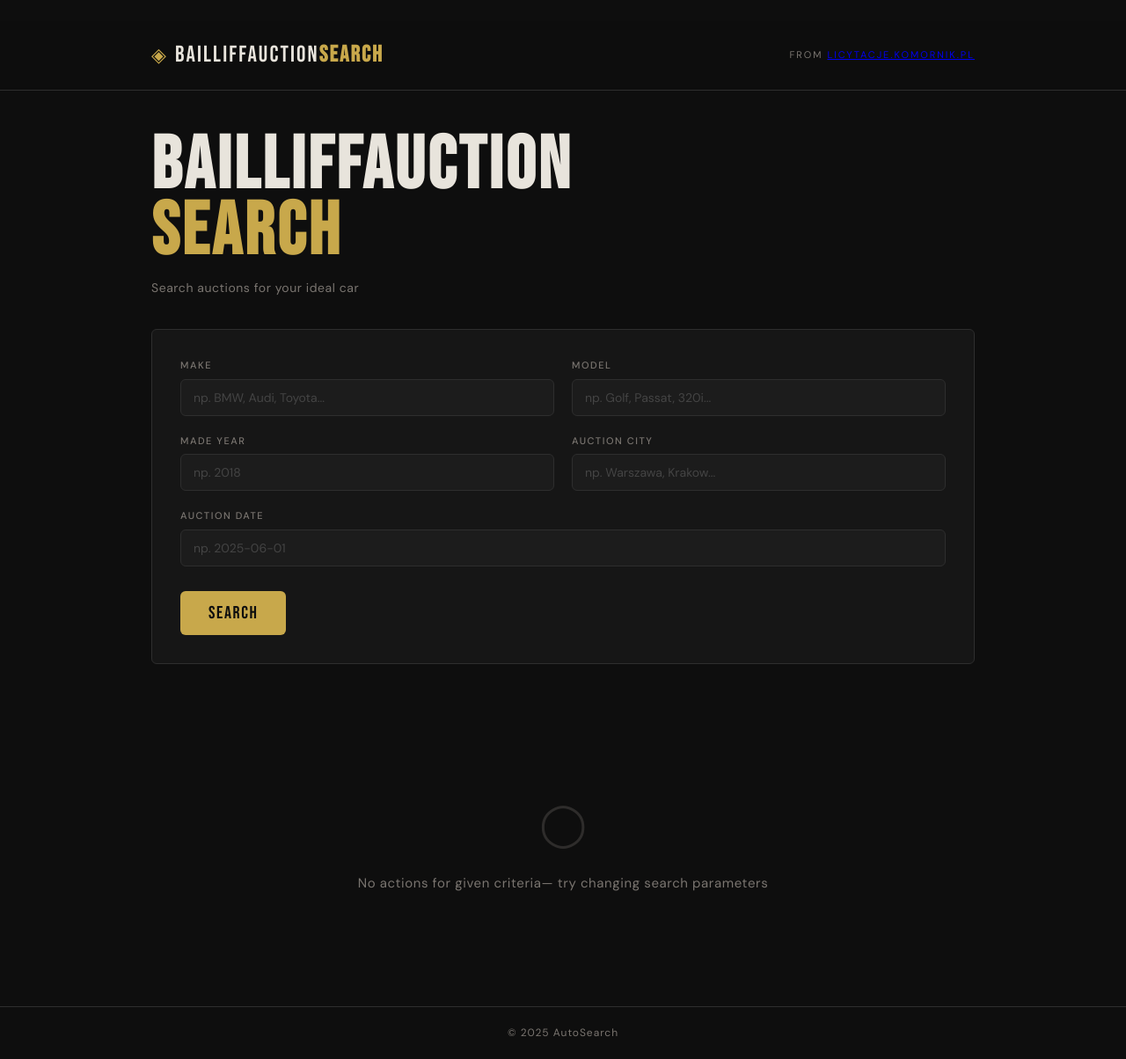
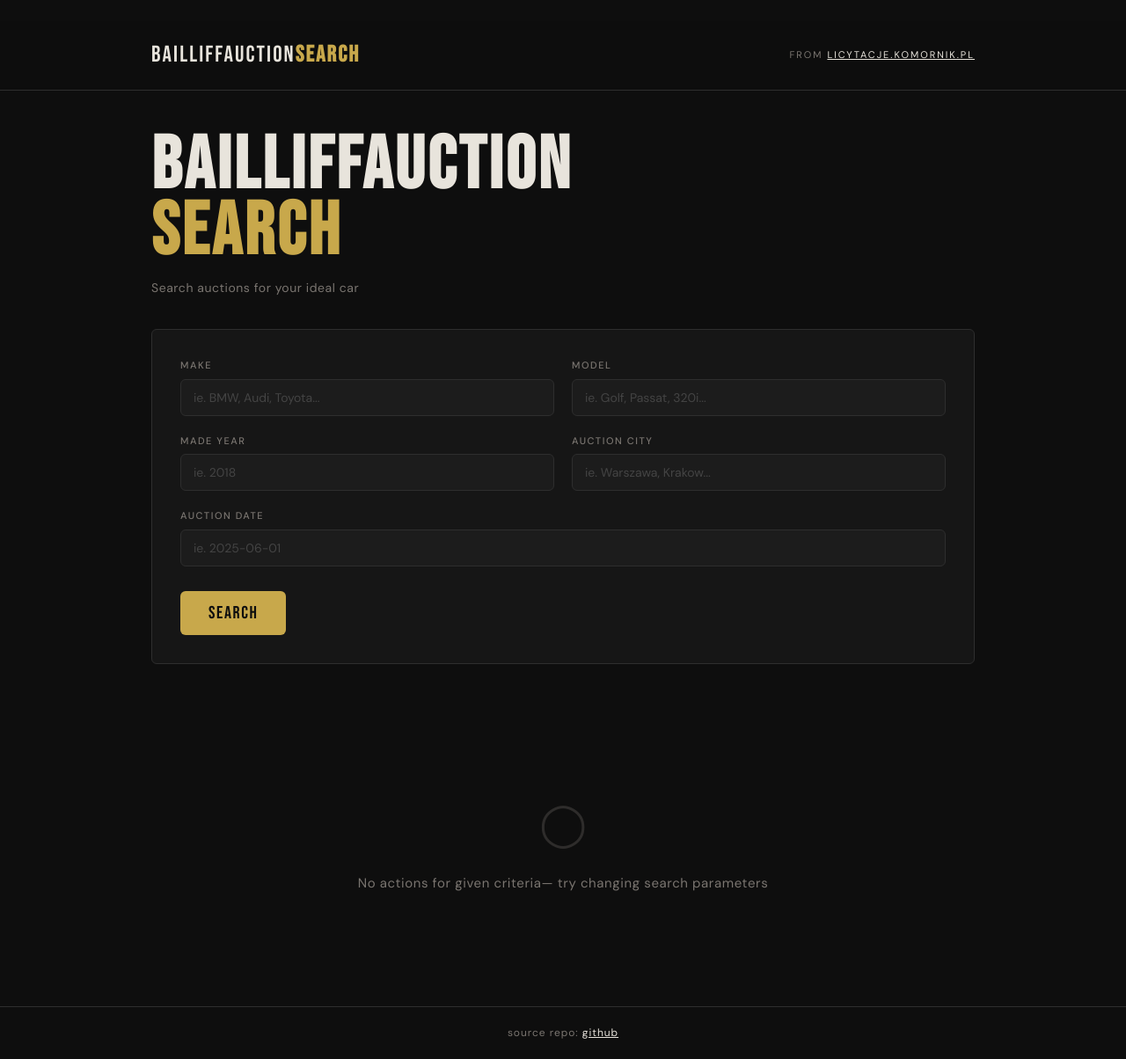
Before and after one commit to Ap4h4/car_auctions, a Flask app: page / in a window 1280 px wide. Shown: the whole page at 88% size. Run offline with Flask 3, Linux system fonts and the light colour scheme.

Commit message:
ui fixes

```diff
--- a/api/api_models.py
+++ b/api/api_models.py
@@ -1,4 +1,4 @@
-from pydantic import BaseModel
+from pydantic import BaseModel, field_serializer
 from typing import Optional
 from datetime import datetime
 
@@ -18,6 +18,9 @@ class Auction(BaseModel):
     otomoto_avg_price: Optional[float] = None
     otomoto_avg_mileage: Optional[int] = None
 
+    @field_serializer('auction_date')
+    def serialize_date(self, value: Optional[datetime]) -> Optional[str]:
+        return value.strftime('%d.%m.%Y') if value else None
 """
 a.auction_title,
                 a.auction_date,
--- a/ui/static/style.css
+++ b/ui/static/style.css
@@ -87,7 +87,12 @@ body {
   text-transform: uppercase;
   color: var(--text-muted);
 }
-
+.komornik_url {
+  color: var(--text);
+}
+.komornik_url:hover {
+  color: var(--accent);
+}
 /* ── MAIN ───────────────────────────── */
 
 .main-content {
@@ -424,6 +429,12 @@ input:focus {
   letter-spacing: 0.08em;
 }
 
+.github_url {
+  color: var(--text);
+}
+.github_url:hover {
+  color: var(--accent);
+}
 /* ── RESPONSIVE ─────────────────────── */
 
 @media (max-width: 600px) {
--- a/ui/templates/base.html
+++ b/ui/templates/base.html
@@ -13,17 +13,16 @@
   <header class="site-header">
     <div class="header-inner">
       <div class="logo">
-        <span class="logo-icon">&#x25C8;</span>
         <span class="logo-text">BailliffAuction<strong>SEARCH</strong></span>
       </div>
-      <div class="header-tagline">from <a href='https://licytacje.komornik.pl/' rel='stylesheet'>licytacje.komornik.pl</a></div>
+      <div class="header-tagline">from <a href='https://licytacje.komornik.pl/' target="_blank" class="komornik_url">licytacje.komornik.pl</a></div>
     </div>
   </header>
   <main class="main-content">
     {% block content %}{% endblock %}
   </main>
   <footer class="site-footer">
-    <span>&copy; 2025 AutoSearch</span>
+    <span>source repo: <a href="https://github.com/Ap4h4/car_auctions" target="_blank" class="github_url">github</a></span>
   </footer>
 </body>
 </html>
--- a/ui/templates/search.html
+++ b/ui/templates/search.html
@@ -12,23 +12,23 @@
     <div class="form-grid">
       <div class="form-group">
         <label for="make_name">Make</label>
-        <input id="make_name" name="make_name" placeholder="np. BMW, Audi, Toyota..." value="{{ request.form.get('make_name', '') }}">
+        <input id="make_name" name="make_name" placeholder="ie. BMW, Audi, Toyota..." value="{{ request.form.get('make_name', '') }}">
       </div>
       <div class="form-group">
         <label for="model_name">Model</label>
-        <input id="model_name" name="model_name" placeholder="np. Golf, Passat, 320i..." value="{{ request.form.get('model_name', '') }}">
+        <input id="model_name" name="model_name" placeholder="ie. Golf, Passat, 320i..." value="{{ request.form.get('model_name', '') }}">
       </div>
       <div class="form-group">
         <label for="made_year">Made Year</label>
-        <input id="made_year" name="made_year" placeholder="np. 2018" value="{{ request.form.get('made_year', '') }}">
+        <input id="made_year" name="made_year" placeholder="ie. 2018" value="{{ request.form.get('made_year', '') }}">
       </div>
       <div class="form-group">
         <label for="auction_city">Auction City</label>
-        <input id="auction_city" name="auction_city" placeholder="np. Warszawa, Krakow..." value="{{ request.form.get('auction_city', '') }}">
+        <input id="auction_city" name="auction_city" placeholder="ie. Warszawa, Krakow..." value="{{ request.form.get('auction_city', '') }}">
       </div>
       <div class="form-group form-group--full">
         <label for="auction_date">Auction Date</label>
-        <input id="auction_date" name="auction_date" placeholder="np. 2025-06-01" value="{{ request.form.get('auction_date', '') }}">
+        <input id="auction_date" name="auction_date" placeholder="ie. 2025-06-01" value="{{ request.form.get('auction_date', '') }}">
       </div>
     </div>
     <button type="submit" class="btn-search">Search</button>
@@ -47,23 +47,18 @@
     <article class="car-card">
       <div class="car-card__badge">{{ car.made_year }}</div>
       <div class="car-card__body">
-        <h3 class="car-card__name">
-          <a href="{{ car.auction_url }}" target="_blank" class="car-link">
-            {{ car.make_name }} {{ car.model_name }}
-            <span class="link-arrow">&#x2197;</span>
-          </a>
-        </h3>
-        <p class="car-card__title">{{ car.auction_title }}</p>
+
+        <p class="car-card__title"><a href="{{ car.auction_url }}" target="_blank" class="car-link">{{ car.auction_title }}</a></p>
 
         <div class="car-card__prices">
           <div class="price price--start">
             <span class="price__label">Starting price</span>
-            <span class="price__value">{{ car.starting_price }}</span>
+            <span class="price__value">{{ "{:,.0f}".format(car.auction_starting_price) }} PLN</span>
           </div>
           <div class="price-divider">&rarr;</div>
           <div class="price price--target">
             <span class="price__label">Target price</span>
-            <span class="price__value">{{ car.target_price }}</span>
+            <span class="price__value">{{ "{:,.0f}".format(car.auction_target_price) }} PLN</span>
           </div>
         </div>
 
```
